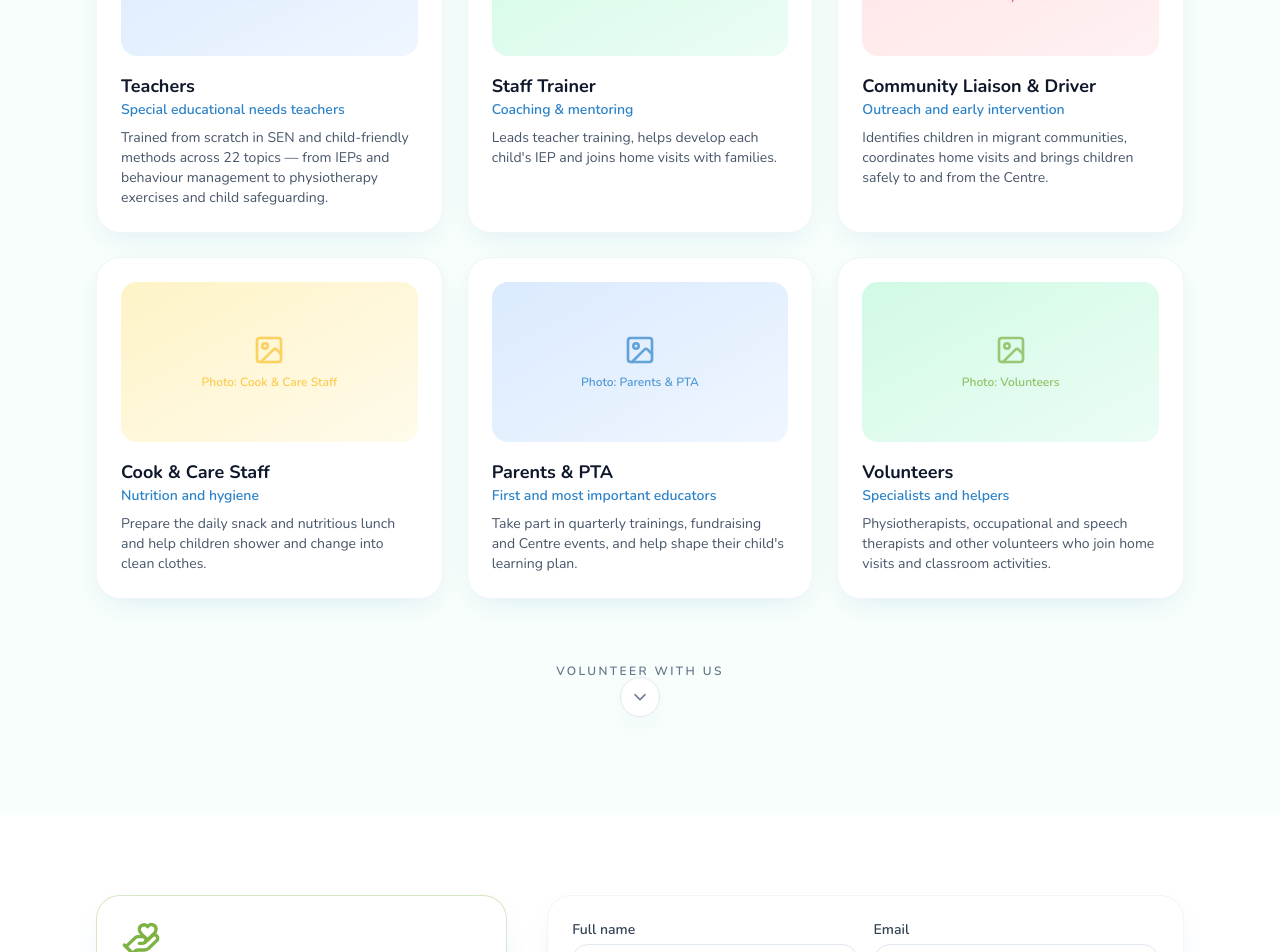
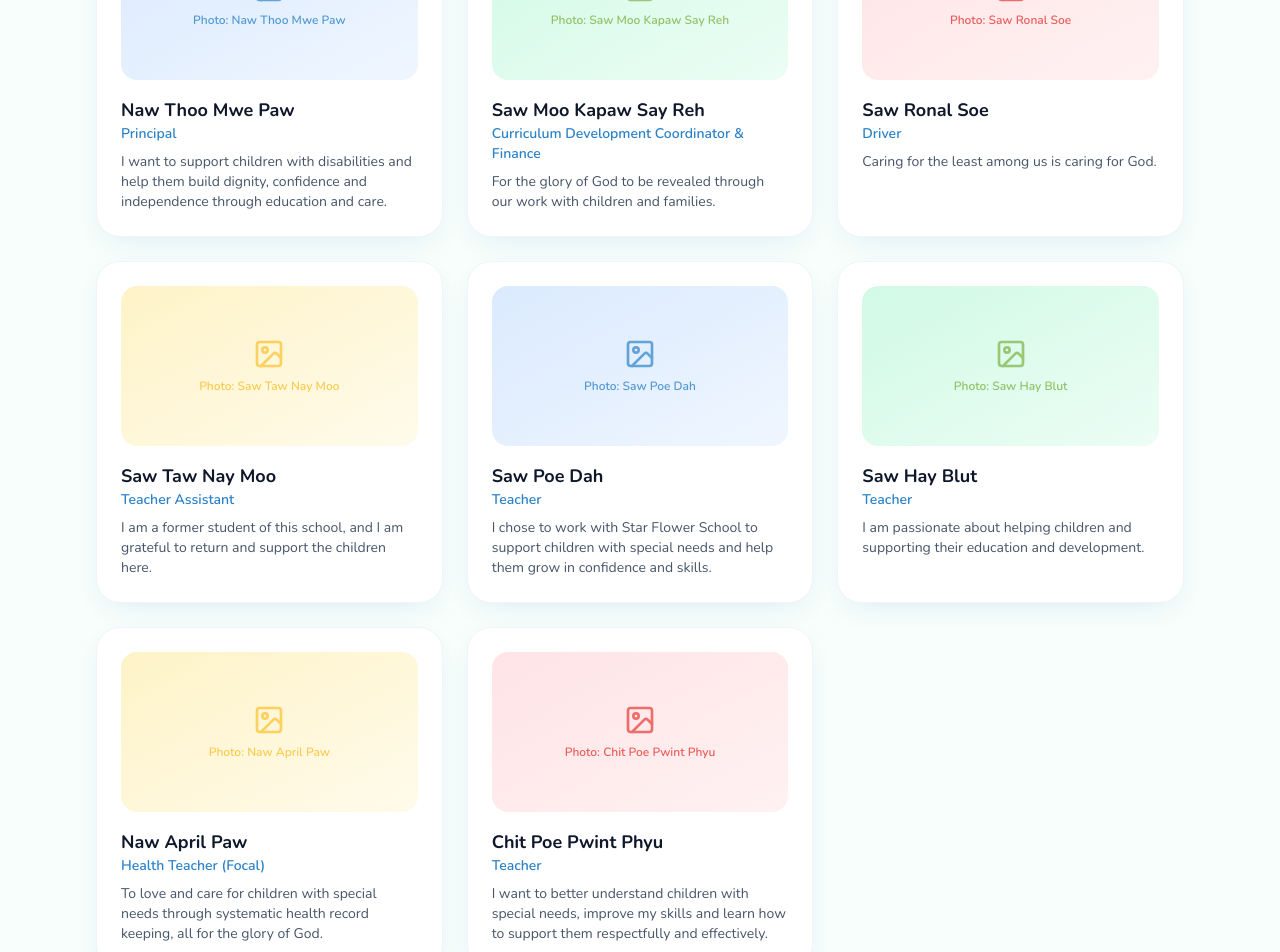
Before and after one commit to johnaungkhant/star-flower-center-website, a Next.js app: page /about in a window 1280 px wide. Shown: the part 5700-6652 px from the top of the page. Built offline with nearby package versions, Linux system fonts and the light colour scheme.

Commit message:
added actual staff

```diff
--- a/src/app/about/page.tsx
+++ b/src/app/about/page.tsx
@@ -108,12 +108,54 @@ const admission = [
 ];
 
 const team = [
-  { name: "Teachers", role: "Special educational needs teachers", note: "Trained from scratch in SEN and child-friendly methods across 22 topics — from IEPs and behaviour management to physiotherapy exercises and child safeguarding.", tint: "blue" },
-  { name: "Staff Trainer", role: "Coaching & mentoring", note: "Leads teacher training, helps develop each child's IEP and joins home visits with families.", tint: "green" },
-  { name: "Community Liaison & Driver", role: "Outreach and early intervention", note: "Identifies children in migrant communities, coordinates home visits and brings children safely to and from the Centre.", tint: "red" },
-  { name: "Cook & Care Staff", role: "Nutrition and hygiene", note: "Prepare the daily snack and nutritious lunch and help children shower and change into clean clothes.", tint: "yellow" },
-  { name: "Parents & PTA", role: "First and most important educators", note: "Take part in quarterly trainings, fundraising and Centre events, and help shape their child's learning plan.", tint: "blue" },
-  { name: "Volunteers", role: "Specialists and helpers", note: "Physiotherapists, occupational and speech therapists and other volunteers who join home visits and classroom activities.", tint: "green" },
+  {
+    name: "Naw Thoo Mwe Paw",
+    role: "Principal",
+    note: "I want to support children with disabilities and help them build dignity, confidence and independence through education and care.",
+    tint: "blue",
+  },
+  {
+    name: "Saw Moo Kapaw Say Reh",
+    role: "Curriculum Development Coordinator & Finance",
+    note: "For the glory of God to be revealed through our work with children and families.",
+    tint: "green",
+  },
+  {
+    name: "Saw Ronal Soe",
+    role: "Driver",
+    note: "Caring for the least among us is caring for God.",
+    tint: "red",
+  },
+  {
+    name: "Saw Taw Nay Moo",
+    role: "Teacher Assistant",
+    note: "I am a former student of this school, and I am grateful to return and support the children here.",
+    tint: "yellow",
+  },
+  {
+    name: "Saw Poe Dah",
+    role: "Teacher",
+    note: "I chose to work with Star Flower School to support children with special needs and help them grow in confidence and skills.",
+    tint: "blue",
+  },
+  {
+    name: "Saw Hay Blut",
+    role: "Teacher",
+    note: "I am passionate about helping children and supporting their education and development.",
+    tint: "green",
+  },
+  {
+    name: "Naw April Paw",
+    role: "Health Teacher (Focal)",
+    note: "To love and care for children with special needs through systematic health record keeping, all for the glory of God.",
+    tint: "yellow",
+  },
+  {
+    name: "Chit Poe Pwint Phyu",
+    role: "Teacher",
+    note: "I want to better understand children with special needs, improve my skills and learn how to support them respectfully and effectively.",
+    tint: "red",
+  },
 ] as const;
 
 export default function AboutPage() {
@@ -301,8 +343,8 @@ export default function AboutPage() {
             <span className="section-eyebrow">Our Team</span>
             <h2 className="section-title">The people behind every small victory</h2>
             <p className="mt-4 text-slate-600">
-              A small team of teachers, a staff trainer, a community liaison, care staff and parents — supported
-              by volunteers and specialist therapists whenever they are available.
+              The current staff team includes teachers, coordinators, a driver, a health focal and support staff
+              who work together to create a safe, caring and learning-focused environment for every child.
             </p>
           </Reveal>
           <div className="mt-12 grid gap-6 sm:grid-cols-2 lg:grid-cols-3">
```
